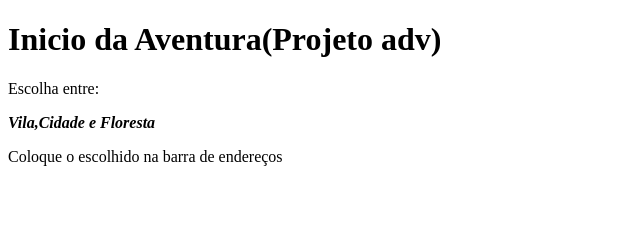
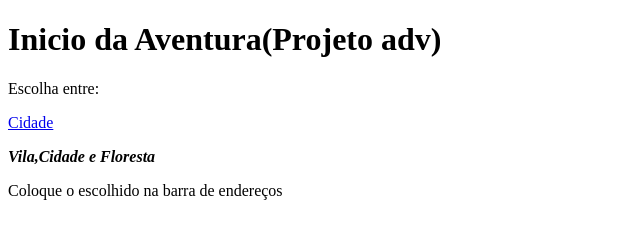
Before and after one commit to Saiber34/adv123, a plain HTML site: page docs/index.html in a window 1280 px wide. Shown: the whole page, without its empty margins (0-640 px from the left). Drawn offline with Linux system fonts and the light colour scheme.

Commit message:
link em clique

```diff
--- a/docs/index.html
+++ b/docs/index.html
@@ -1,13 +1,16 @@
 <!DOCTYPE html>
 <html>
-  <head>
+
+<head>
     <meta charset="utf-8" />
     <meta name= "viewport" content="width=device-wight" />
     <title>Proj. ADV</title>
   </head>
+
   <body>
     <h1>Inicio da Aventura(Projeto adv)</h1>
     <p>Escolha entre:</p>
+    <a href="cidade.html">Cidade</a>
     <p><strong><em>Vila,Cidade e Floresta</em></strong></p>
     <p>Coloque o escolhido na barra de endereços</p>
   </body>
```
Also changed, not shown: docs/cidade.html (renamed from docs/Cidade/cidade.html).
